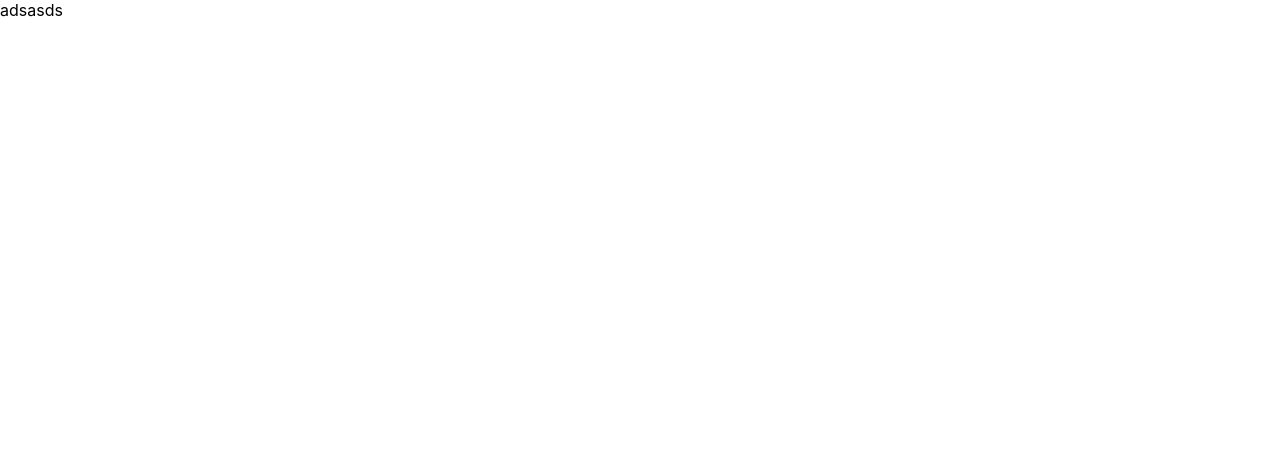
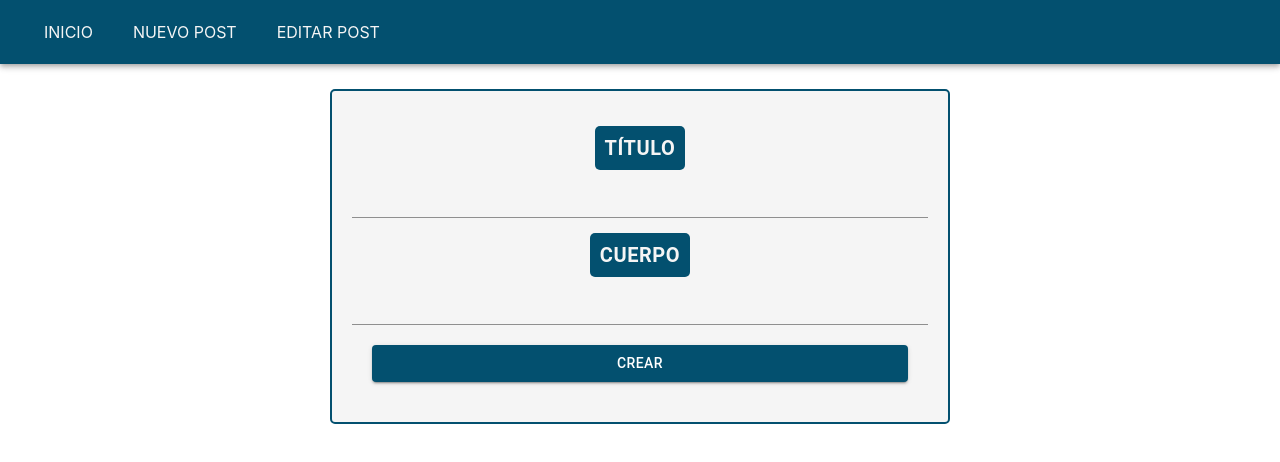
Before and after one commit to Widoski/alkemy-front, a React (Create React App) app: page /posts/create in a window 1280 px wide. Shown: the top 462 px of the page. Built offline with nearby package versions, Linux system fonts and the light colour scheme.

Commit message:
Fixing validation for title and body.

```diff
--- a/src/components/CreatePost.js
+++ b/src/components/CreatePost.js
@@ -1,7 +1,116 @@
-export default function CreatePost() {
+import { useState, useContext } from 'react';
+import Layout from '../components/Layout';
+import { Grid, TextField, Button, Typography } from '@material-ui/core';
+import AppContext from '../appContext';
+import conf from '../conf';
+import axios from 'axios';
+
+const styles = {
+    grid: {
+        display: "flex",
+        justifyContent: "center"
+    },
+    title: {
+        padding: 10,
+        fontWeight: "bold",
+        fontSize: 20,
+        background: "#03506f",
+        color: "#f5f5f5",
+        borderRadius: 5
+    },
+    form: {
+        display: "flex",
+        flexDirection: "column",
+        textAlign: "center",
+        border: "2px solid #03506f",
+        borderRadius: 5,
+        background: "#f5f5f5",
+        padding: 20,
+        margin: 10
+    },
+    button: {
+        margin: 20
+    },
+    titleBox: {
+        margin: 20,
+    }
+};
+
+export default function EditPost() {
+    const context = useContext(AppContext);
+
+    const [post, setPost] = useState({
+        title: "",
+        body: "",
+        userId: 1
+    });
+
+    const onChangeHandler = (e) => {
+        const { name, value } = e.target;
+
+        setPost({
+            ...post,
+            [name]: value
+        });
+    };
+
+    const onSubmitPost = (e) => {
+        e.preventDefault();
+
+        if (!post.title || post.body.length < 100) {
+            context.handleSnackbar("error", "No se pudo crear el post. Caracteres insuficientes.")
+        } else {
+            axios.post(`${conf.API_URL}/posts`, post)
+                .then(res => {
+                    console.log(res.data);
+                    context.handleSnackbar("success", "¡Post creado!");
+                })
+                .catch(err => {
+                    context.handleSnackbar("error", "No se pudo crear el post.");
+                });
+        }
+    };
+
     return (
-        <div>
-            adsasds
-        </div>
+        <Layout>
+            <Grid container item xs={12} style={styles.grid}>
+                <Grid item xs={12} sm={6}>
+                    <form onSubmit={onSubmitPost} style={styles.form}>
+                        <div style={styles.titleBox}>
+                            <Typography style={styles.title} variant="button" >Título</Typography>
+                        </div>
+                        <TextField
+                            name="title"
+                            onChange={onChangeHandler}
+                            value={post.title}
+                            fullWidth
+                            multiline
+                            style={styles.field}
+                        >
+                        </TextField>
+                        <div style={styles.titleBox}>
+                            <Typography style={styles.title} variant="button">Cuerpo</Typography>
+                        </div>
+                        <TextField
+                            name="body"
+                            onChange={onChangeHandler}
+                            value={post.body}
+                            fullWidth
+                            multiline
+                            style={styles.field}
+                        >
+                        </TextField>
+                        <Button
+                            style={styles.button}
+                            variant="contained"
+                            type="submit"
+                            color="primary"
+                        >
+                            Crear
+                  </Button>
+                    </form>
+                </Grid>
+            </Grid>
+        </Layout>
     )
 }
--- a/src/components/EditPost.js
+++ b/src/components/EditPost.js
@@ -67,9 +67,8 @@ export default function EditPost() {
 
    const onSubmitPost = (e) => {
       e.preventDefault();
-      console.log(post.title.length, post.body.length)
 
-      if (post.title.length > 100 || post.body.length < 150) {
+      if (!post.title || post.body.length < 100) {
          context.handleSnackbar("error", "No se pudo editar el post. Caracteres insuficientes.")
       } else {
          axios.put(`${conf.API_URL}/posts/${id}`, post)
@@ -120,7 +119,7 @@ export default function EditPost() {
                      type="submit"
                      color="primary"
                   >
-                     Confirmar
+                     Actualizar
                   </Button>
                </form>
             </Grid>
```
